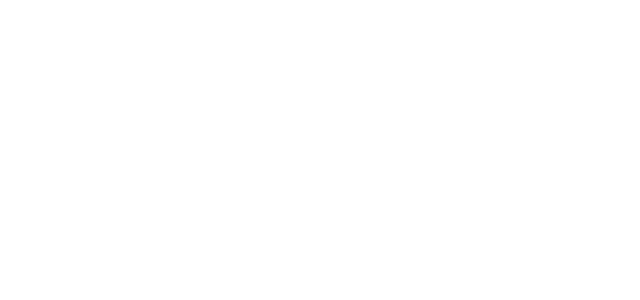
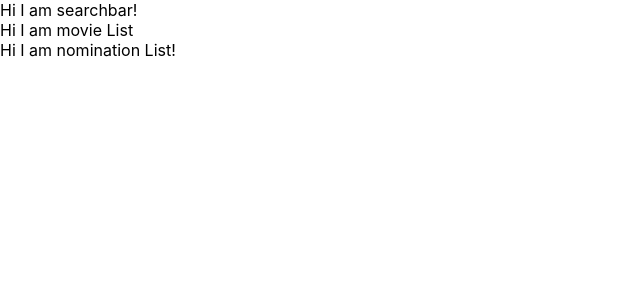
Before and after one commit to Dhrubot/the-shoppies, a React (Create React App) app: page / in a window 1280 px wide. Shown: the top 300 px of the page, without its empty margins (0-640 px from the left). Built offline with nearby package versions, Linux system fonts and the light colour scheme.

Commit message:
Added the components to the main container and displayed in the screen now on to the big things

```diff
--- a/src/App.js
+++ b/src/App.js
@@ -1,10 +1,15 @@
 import React, { useState, useEffect } from 'react'
+import SearchBar from './components/SearchBar'
+import MovieList from './components/MovieList'
+import NominationList from './components/NominationList'
 
 const App = () => {
 
   return (
     <div>
-
+      <SearchBar />
+      <MovieList />
+      <NominationList />
     </div>
   )
 }
--- a/src/components/MovieList.js
+++ b/src/components/MovieList.js
@@ -3,7 +3,7 @@
 const MovieList = () => {
     return (
         <div>
-
+            Hi I am movie List
         </div>
     )
 }
--- a/src/components/NominationList.js
+++ b/src/components/NominationList.js
@@ -3,7 +3,7 @@
 const NominationList = () => {
     return (
         <div>
-
+            Hi I am nomination List!
         </div>
     )
 }
--- a/src/components/SearchBar.js
+++ b/src/components/SearchBar.js
@@ -3,7 +3,7 @@
 const SearchBar = () => {
     return (
         <div>
-
+            Hi I am searchbar!
         </div>
     )
 }
```
Also changed, not shown: 1 other file (tests, documents, lock files or other folders).
